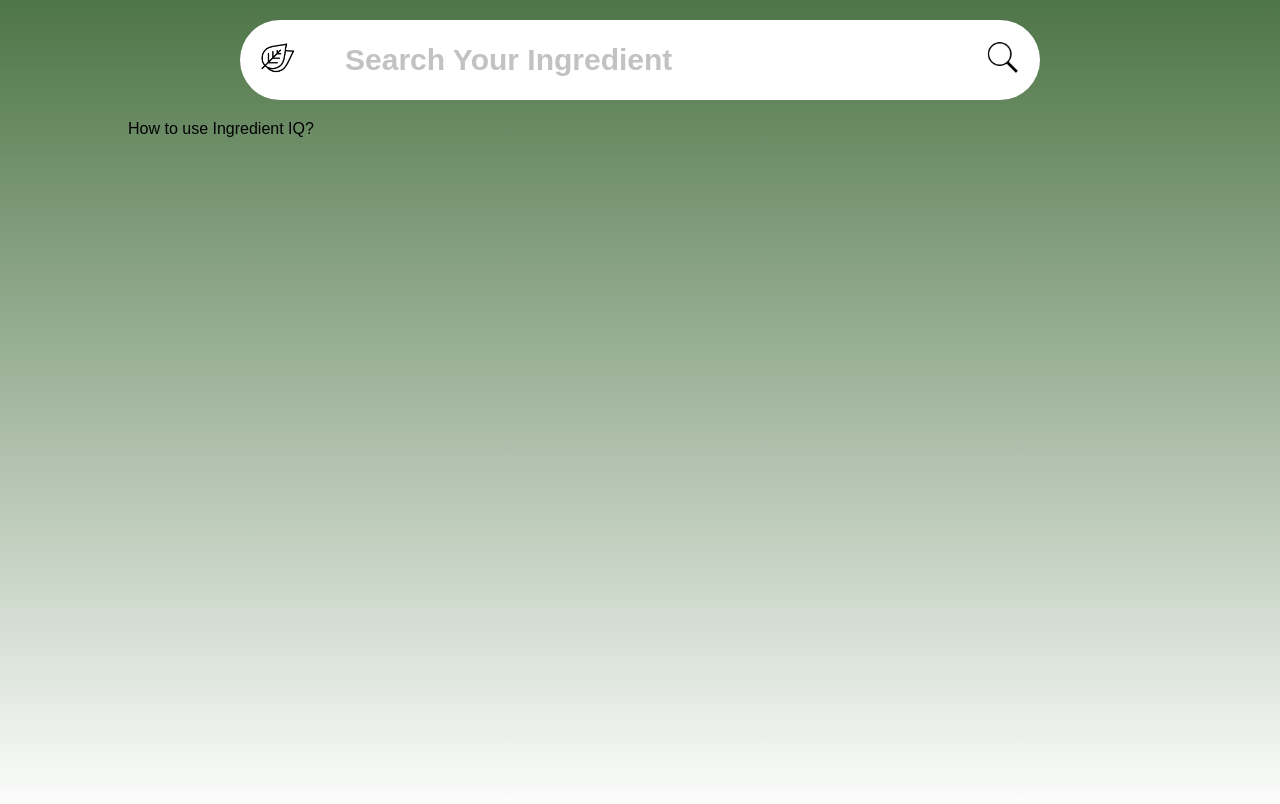
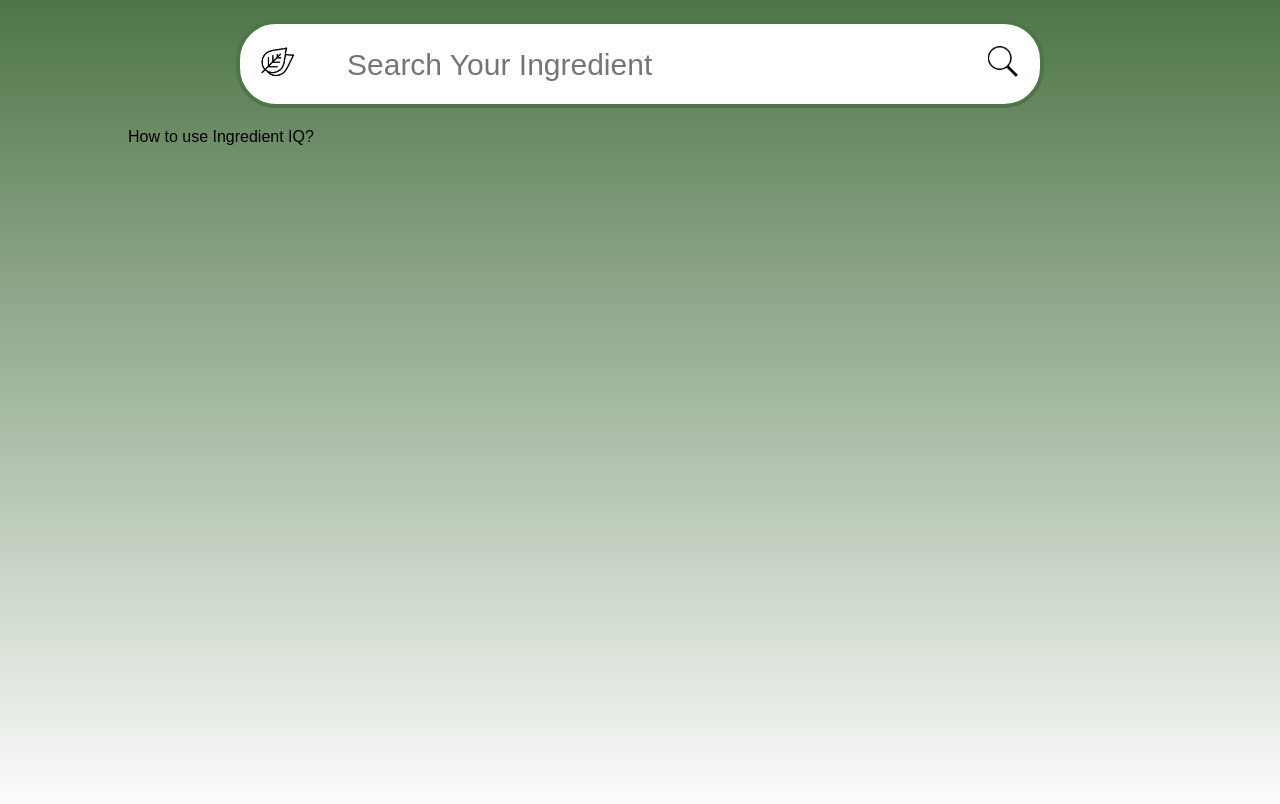
Before and after one commit to jshum17/IngredientIQ, a plain HTML site: page ingredient.html in a window 1280 px wide. Drawn offline with Linux system fonts and the light colour scheme; a web font is replaced by a local one.

Commit message:
Fixed Searchbar

```diff
--- a/ingredient.html
+++ b/ingredient.html
@@ -14,7 +14,7 @@
       <div class="container">
         <a class="searchbar" href="#">
           <img class="search_icon_leaf" src="images/leaves.png" alt="Search Icon">
-          <span class="searchtext">Search Your Ingredient</span>
+          <input type="text" class="search_input" placeholder="Search Your Ingredient">
           <img class="search_icon_img" src="images/search.png" alt="Search Icon">
         </a>
         <p class="instruction">How to use Ingredient IQ?</p>
--- a/style.css
+++ b/style.css
@@ -23,8 +23,6 @@ body{
     font-size: 25px;
 }
 
-
-
 .searchbar {
     margin-top:100px;
     display: block;
@@ -33,20 +31,28 @@ body{
     height: 80px;
     width: 800px;
     border-radius: 40px;
+    border:#4E7547 4px solid;
     margin: 20px auto;
     text-decoration: none;
     font-weight: bold;
     line-height: 60px;
 }
 
+.search_input:focus{
+    outline: none;
+}
 
-.searchtext{
+.search_input{
+    background-color: transparent;
     position: relative;
+    top:10px;
     float: left;
-    left:70px;
-    top:10px;
+    left: 70px;
+    line-height: 60px;
+    border: none;
     font-size: 30px;
 }
+
 
 .search_icon_leaf {
     float:left;
```
